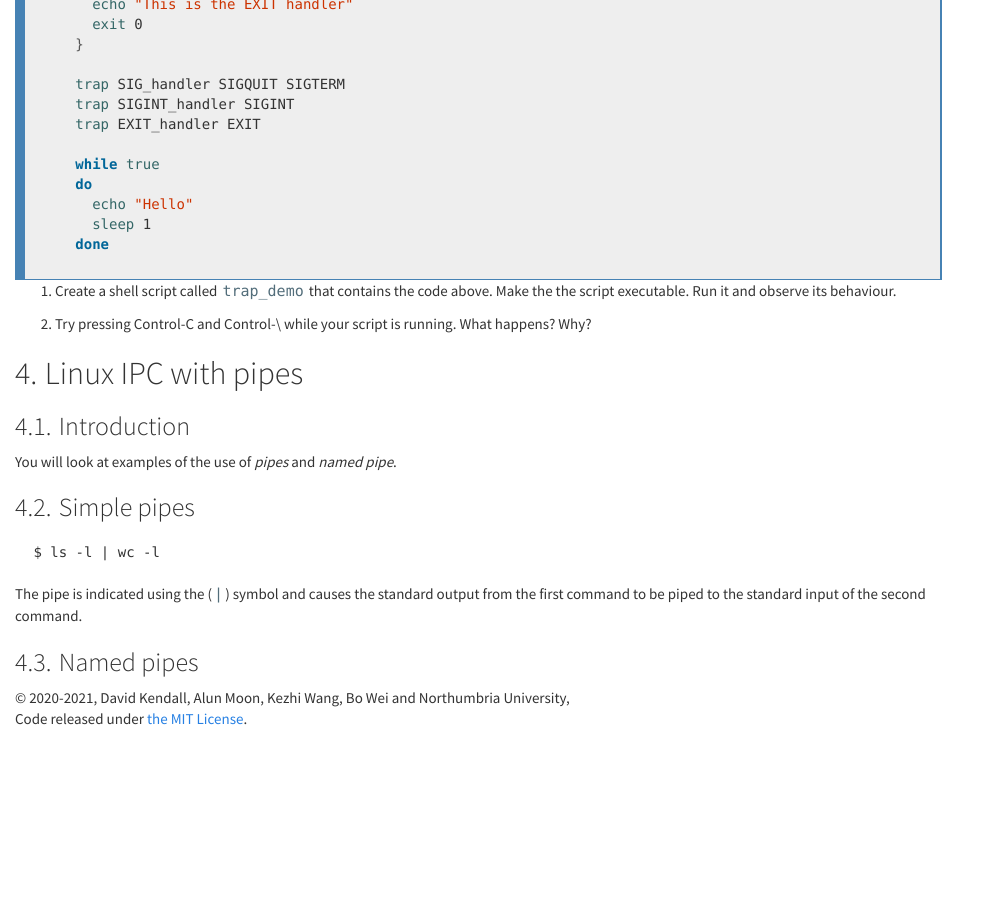
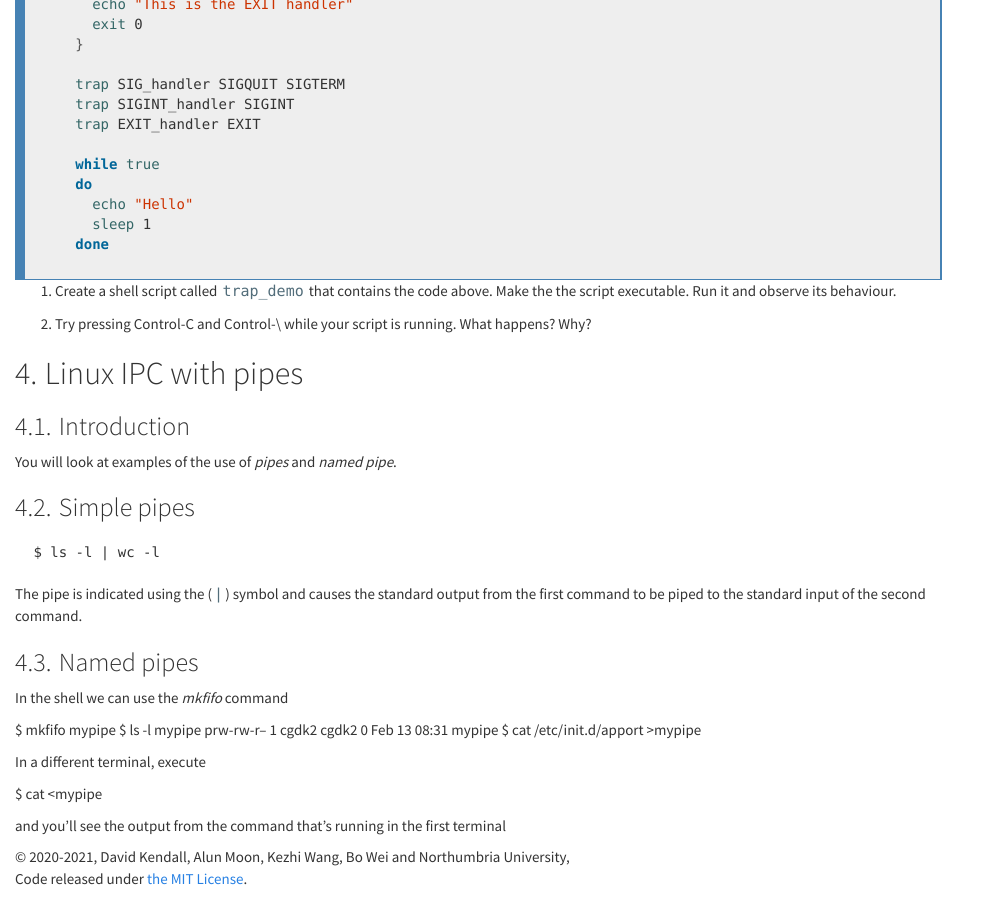
Before and after one commit to wkz20042008/kf4005, a Jekyll site: the page built from L06.md, in a window 1280 px wide and 900 px high, scrolled down 3517 px. Shown: the whole window, without its empty margins (0-990 px from the left). Built offline with Jekyll 4.4.1, drawn with Linux system fonts in a browser that asks for light colours; nearby versions of some CDN libraries; before the commit the page ends 4257 px from its top, so only the background shows below that.

Commit message:
Update L06.md

```diff
--- a/L06.md
+++ b/L06.md
@@ -271,6 +271,23 @@ the second command.
 
 ### Named pipes
 
+In the shell we can use the *mkfifo* command
+
+$ mkfifo mypipe
+$ ls -l mypipe
+prw-rw-r-- 1 cgdk2 cgdk2 0 Feb 13 08:31 mypipe
+$ cat /etc/init.d/apport >mypipe
+
+In a different terminal, execute
+
+$ cat <mypipe
+
+and you’ll see the output from the command that’s running in the
+first terminal
+
+
+
+
 
 
 <!--
```
